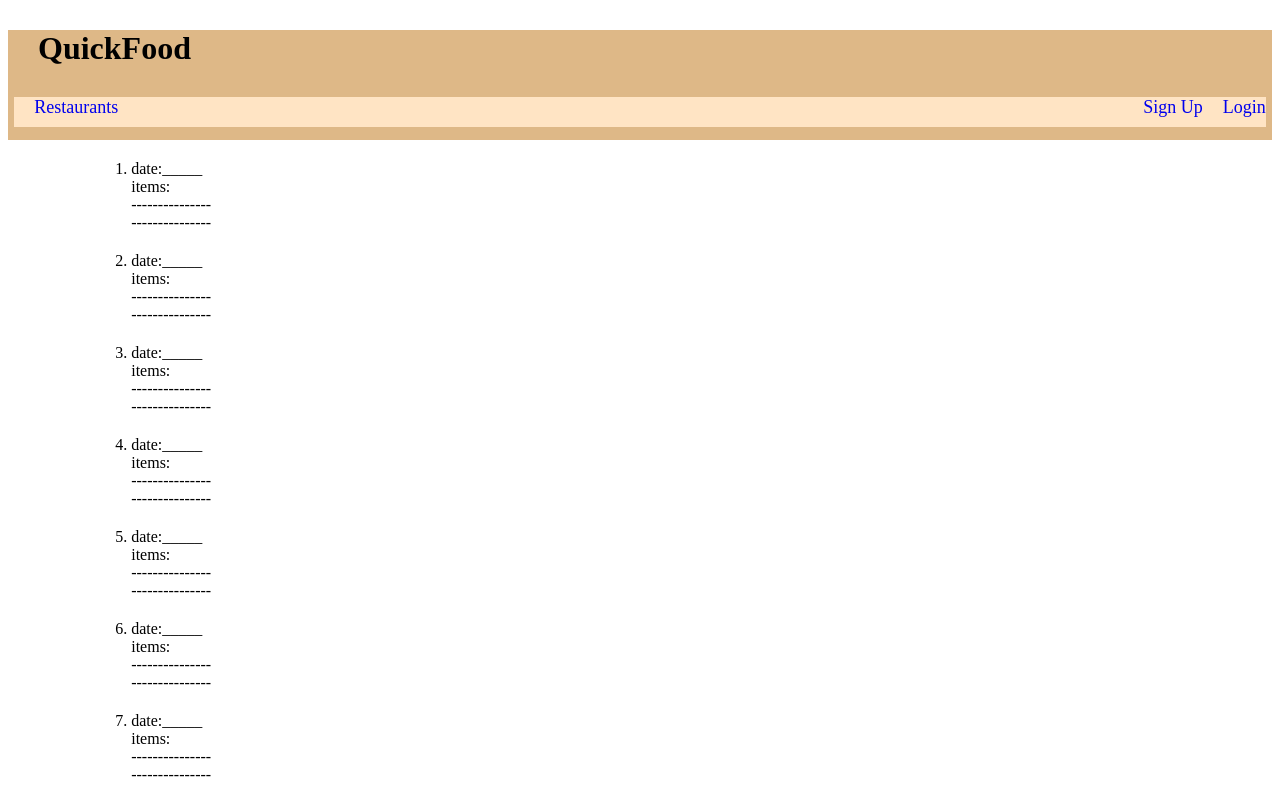
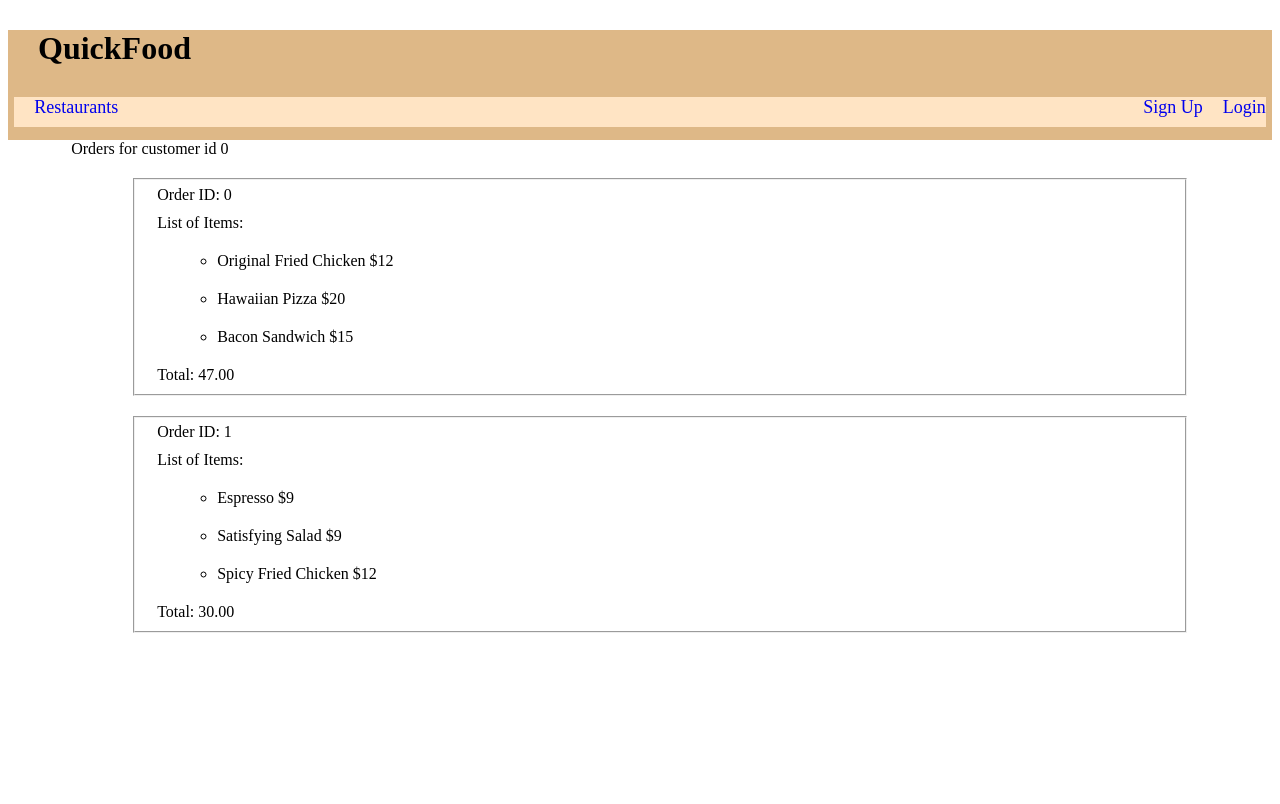
Before and after one commit to Jonathan-Chak/QuickFoodApp, an Angular app: page /records in a window 1280 px wide. Built offline with nearby package versions, Linux system fonts and the light colour scheme.

Commit message:
Implemented Order Model and Order Record

```diff
--- a/src/app/app.component.ts
+++ b/src/app/app.component.ts
@@ -4,7 +4,7 @@ import { Router, RouterLink, RouterOutlet } from '@angular/router';
 import { RestaurantListComponent } from './restaurant-list/restaurant-list.component';
 import { routes } from './app.routes';
 import { CartComponent } from './cart/cart.component';
-import { getCookieAuth, getCookieRole } from './AuthService';
+import { getLoggedInUsername, getLoggedInRole } from './AuthService';
 
 @Component({
   standalone: true,
@@ -20,11 +20,11 @@ export class AppComponent {
   loggedInName ="";
   constructor()
   {
-    if(getCookieAuth() != "")
+    if(getLoggedInUsername() != "")
     {
       this.loggedIn = true;
-      this.loggedInRole = getCookieRole();
-      this.loggedInName = getCookieAuth();
+      this.loggedInRole = getLoggedInRole();
+      this.loggedInName = getLoggedInUsername();
     }
   }
 
--- a/src/app/cart/cart.component.ts
+++ b/src/app/cart/cart.component.ts
@@ -2,7 +2,7 @@ import { Component,Input } from '@angular/core';
 import { CommonModule,NgSwitch } from '@angular/common';
 import { Cart } from '../cart';
 import { CARTS } from '../mock-carts';
-import { getCookieAuth } from '../AuthService';
+import { getLoggedInUsername } from '../AuthService';
 import { USERS } from '../mock-user';
 
 @Component({
@@ -17,7 +17,7 @@ import { USERS } from '../mock-user';
 export class CartComponent {
   cartid = 1;
   cart = CARTS[this.cartid]
-  username = getCookieAuth();
+  username = getLoggedInUsername();
 
   constructor()
   {
--- /dev/null
+++ b/src/app/mock-orders.ts
@@ -0,0 +1,11 @@
+import { Order } from "./order";
+
+export const ORDERS: Order[] = [
+  { id: 0, c_id: 0, f_id_list:[0,1,2],total:0},
+  { id: 1, c_id: 0, f_id_list:[3,4,5],total:0},
+  { id: 2, c_id: 1, f_id_list:[6,7,8],total:0},
+  { id: 3, c_id: 1, f_id_list:[9,10,11,12],total:0},
+  { id: 4, c_id: 1, f_id_list:[13,14,15,15],total:0},
+  { id: 5, c_id: 2, f_id_list:[16,17,18],total:0},
+  { id: 6, c_id: 2, f_id_list:[20,21,22,23,24,25,26],total:0},
+];
--- a/src/app/order-records/order-records.component.html
+++ b/src/app/order-records/order-records.component.html
@@ -1,67 +1,22 @@
 <div class="container">
+    <span> Orders for customer id {{cust_id}}</span>
     <ol>
-        <li>
-            date:_____
-            <br>
-            items:
-            <br>
-            ---------------
-            <br>
-            ---------------
-        </li>
-        <li>
-            date:_____
-            <br>
-            items:
-            <br>
-            ---------------
-            <br>
-            ---------------
-        </li>
-        <li>
-            date:_____
-            <br>
-            items:
-            <br>
-            ---------------
-            <br>
-            ---------------
-        </li>
-        <li>
-            date:_____
-            <br>
-            items:
-            <br>
-            ---------------
-            <br>
-            ---------------
-        </li>
-        <li>
-            date:_____
-            <br>
-            items:
-            <br>
-            ---------------
-            <br>
-            ---------------
-        </li>
-        <li>
-            date:_____
-            <br>
-            items:
-            <br>
-            ---------------
-            <br>
-            ---------------
-        </li>
-        <li>
-            date:_____
-            <br>
-            items:
-            <br>
-            ---------------
-            <br>
-            ---------------
-        </li>
+
+            <li *ngFor="let item of filtered_order_list; index as i;" style="border: 20px; list-style-type: none;">
+                <fieldset>
+                <span  style="margin: 10px;">Order ID: {{item.id}}</span>
+                <div  style="margin: 10px;">List of Items:
+                    <ul>
+                        <li *ngFor="let f_item of filtered_order_names[i]; index as e;" >
+                            <span>
+                                {{f_item}}
+                            </span>
+                        </li>
+                    </ul>
+                </div>
+                <span style="margin: 10px;">Total: {{item.total.toFixed(2)}} </span>
+            </fieldset>
+            </li>
+
     </ol>
 </div>
--- a/src/app/order-records/order-records.component.ts
+++ b/src/app/order-records/order-records.component.ts
@@ -1,14 +1,55 @@
 import { Component } from '@angular/core';
-import { CommonModule } from '@angular/common';
-
+import { CommonModule,NgFor } from '@angular/common';
+import { Order,CalcTotal } from '../order';
+import  { ORDERS } from '../mock-orders';
+import { ITEMS } from '../mock-items';
+import { getLoggedInUsername,getLoggedInId } from '../AuthService';
 
 @Component({
   selector: 'app-order-records',
   standalone: true,
-  imports: [CommonModule],
+  imports: [CommonModule,NgFor],
   templateUrl: './order-records.component.html',
   styleUrl: './order-records.component.css'
 })
 export class OrderRecordsComponent {
 
+  cust_id = Number(getLoggedInId());
+
+  filtered_order_list:Order[] = [] //orders belonging to this cust_id
+  filtered_order_names:string[][] = []// food names instead of food id
+
+  constructor()
+  {
+    for(let i = 0; i < ORDERS.length; i++)
+    {
+      if(ORDERS[i].c_id == this.cust_id)
+      {
+        CalcTotal(ORDERS[i]);
+        this.filtered_order_list.push(ORDERS[i]);
+      }
+    }
+
+
+    //find name instead of ID and push to seperate array
+    for(let ord = 0; ord < this.filtered_order_list.length; ord++)//for each Order in Order List
+    {
+      let arr = [];
+      for(let ite = 0; ite < this.filtered_order_list[ord].f_id_list.length; ite++)// for each Item in Item Id List
+      {
+        let nameToAdd='';
+        for(let mIte = 0; mIte < ITEMS.length ; mIte++) //loop through all existing menu items
+        {
+          if(ITEMS[mIte].id == this.filtered_order_list[ord].f_id_list[ite])// if ID matches
+          {
+            nameToAdd = ITEMS[mIte].name+" $"+ ITEMS[mIte].price;
+          }
+        }
+        arr.push(nameToAdd);
+      }
+      this.filtered_order_names.push(arr);
+    }
+  }
+
+
 }
--- /dev/null
+++ b/src/app/order.ts
@@ -0,0 +1,23 @@
+import { ITEMS } from "./mock-items";
+
+export interface Order {
+    id: number;
+    c_id:number;
+    f_id_list:number[];
+    total:number;
+}
+export function CalcTotal(order:Order)
+{
+    order.total = 0;
+      for(let ite = 0; ite < order.f_id_list.length; ite++)// for each Item in Item Id List
+      {
+        for(let mIte = 0; mIte < ITEMS.length ; mIte++) //loop through all existing menu items
+        {
+          if(ITEMS[mIte].id == order.f_id_list[ite])// if ID matches
+          {
+            order.total += ITEMS[mIte].price;
+          }
+        }
+      }
+      order.total.toFixed(2);
+}
--- a/src/app/signup/signup.component.ts
+++ b/src/app/signup/signup.component.ts
@@ -1,7 +1,7 @@
 import { Component } from '@angular/core';
 import { CommonModule } from '@angular/common';
 import { USERS } from '../mock-user';
-import { getCookieUsername,getCookiePassword,getCookieAuth,getCookieRole } from '../AuthService';
+import { getLocalUsername,getLocalPassword,getLoggedInUsername,getLoggedInRole } from '../AuthService';
 
 @Component({
   selector: 'app-signup',
@@ -50,7 +50,7 @@ export class SignupComponent {
             hit = true;
           }
       }
-      if(this.username !=getCookieUsername() && hit == false) //check if username is not repeated then literally replaces it
+      if(this.username !=getLocalUsername() && hit == false) //check if username is not repeated then literally replaces it
       {
         var date = new Date();
         date.setTime(date.getTime() + (2 * 24 * 60 * 60 * 1000));
--- a/src/app/user-profile/user-profile.component.ts
+++ b/src/app/user-profile/user-profile.component.ts
@@ -1,7 +1,7 @@
 import { Component } from '@angular/core';
 import { CommonModule } from '@angular/common';
 import { USERS } from '../mock-user';
-import { getCookieAuth, getCookieRole,getCookiePassword,getCookieUsername } from '../AuthService';
+import { getLoggedInUsername, getLoggedInRole,getLocalPassword,getLocalUsername,getLoggedInId } from '../AuthService';
 
 @Component({
   selector: 'app-user-profile',
@@ -18,15 +18,15 @@ export class UserProfileComponent {
 
   constructor()
   {
-    if(getCookieAuth() != "")//if logged in
+    if(getLoggedInUsername() != "")//if logged in
     {
-      this.loggedInRole = getCookieRole();
-      this.loggedInName = getCookieAuth();
+      this.loggedInRole = getLoggedInRole();
+      this.loggedInName = getLoggedInUsername();
 
-      if(this.loggedInName == getCookieUsername())
+      if(this.loggedInName == getLocalUsername())
       {
-        this.userid = -1;
-        this.password = getCookiePassword();
+        this.userid = Number(getLoggedInId());
+        this.password = getLocalPassword();
       }
       else
       {
```
Also changed, not shown: src/app/AuthService.ts (+22 -5 lines), src/app/login/login.component.ts (+7 -5 lines).
